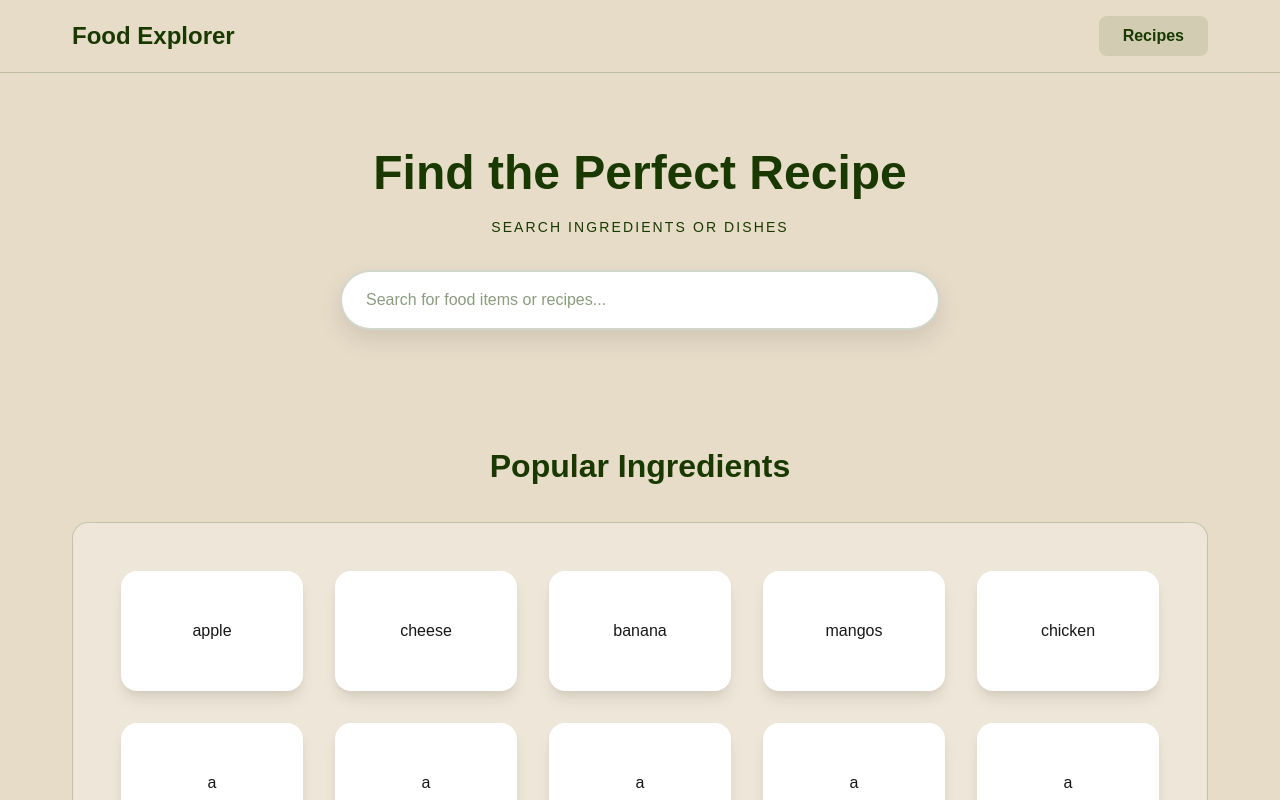
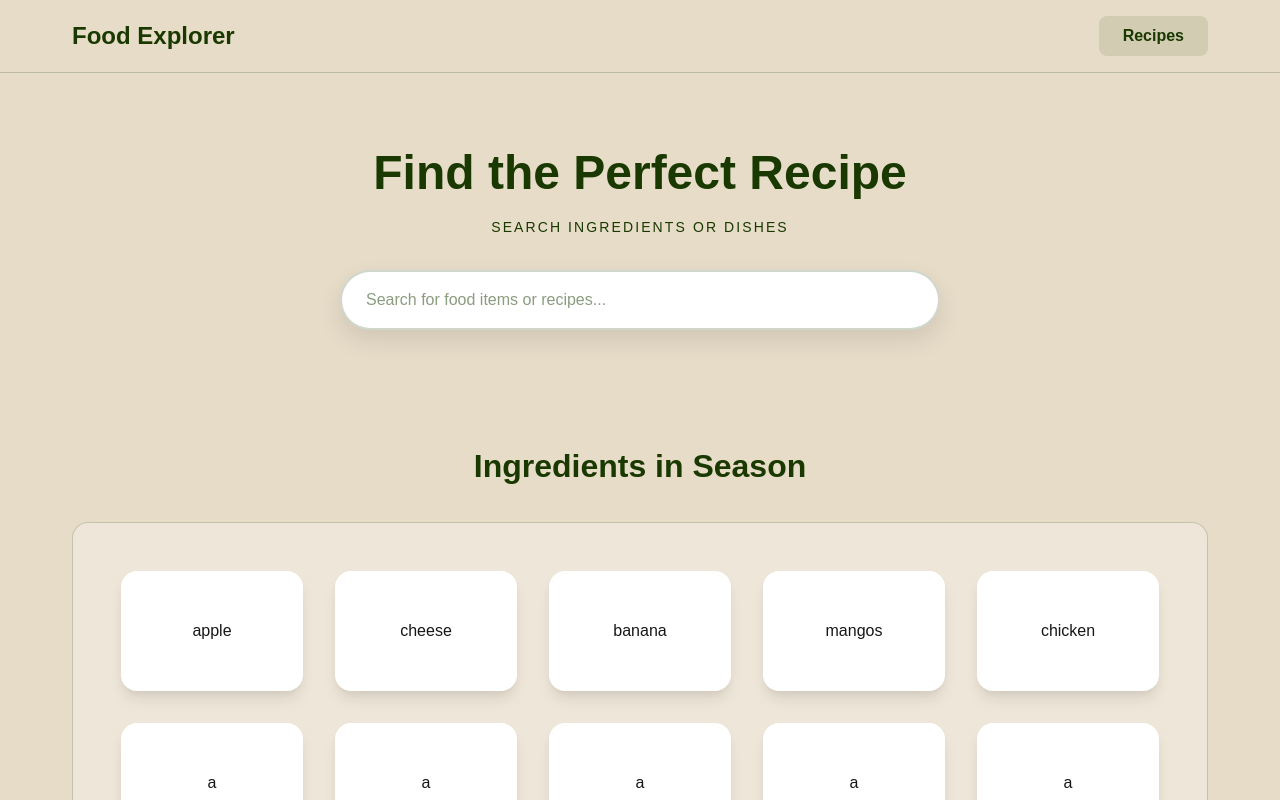
Before and after one commit to seanzhanng/harvest, a Next.js app in the folder frontend/: page / in a window 1280 px wide. Shown: the top 800 px of the page. Built offline with nearby package versions, Linux system fonts and the light colour scheme.

Commit message:
change title

```diff
--- a/frontend/app/page.tsx
+++ b/frontend/app/page.tsx
@@ -69,7 +69,7 @@ function Ingredients() {
 
   return (
     <div className="ingredients-section">
-      <h2 className="ingredients-title">Popular Ingredients</h2>
+      <h2 className="ingredients-title">Ingredients in Season</h2>
       <div className="ingredients-grid">
         {produce.map( (produce_item, index) => (
           <li key={index} className="produce-card">
```
